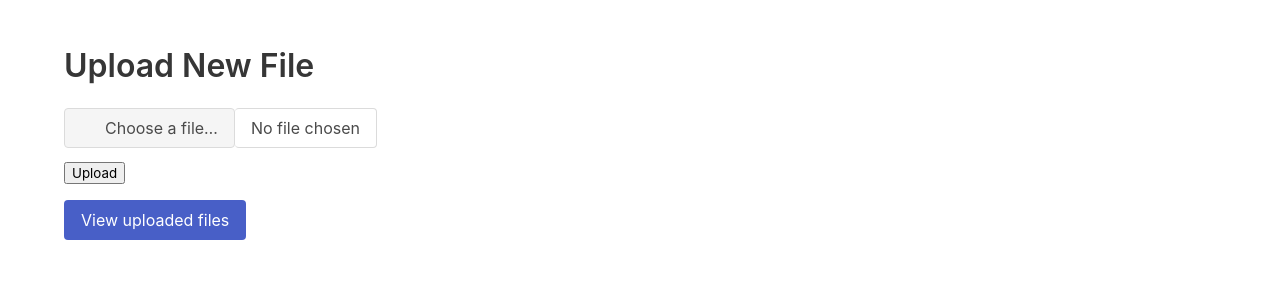
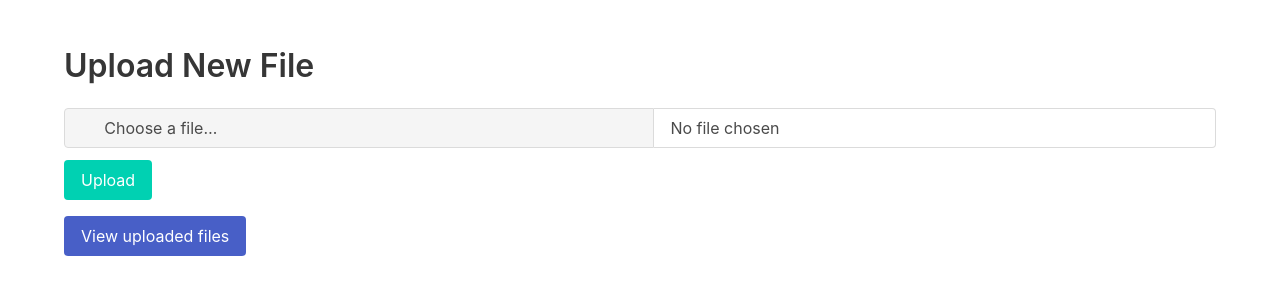
Before and after one commit to aalawlaqi/flask_uploadFiles_bulma, a Flask app: page / in a window 1280 px wide. Shown: the top 300 px of the page. Run offline with Flask 3, Linux system fonts and the light colour scheme.

Commit message:
Update file-upload-template-bulma.html

```diff
--- a/templates/file-upload-template-bulma.html
+++ b/templates/file-upload-template-bulma.html
@@ -5,6 +5,14 @@
     <meta name="viewport" content="width=device-width, initial-scale=1">
     <title>File Upload</title>
     <link rel="stylesheet" href="https://cdn.jsdelivr.net/npm/bulma@0.9.4/css/bulma.min.css">
+    <style>
+        .file-label {
+            width: 100%;
+        }
+        .file-cta {
+            flex-grow: 1;
+        }
+    </style>
 </head>
 <body>
     <section class="section">
@@ -21,20 +29,26 @@
                 {% endif %}
             {% endwith %}
 
-            <form method="post" enctype="multipart/form-data">
+            <form method="post" enctype="multipart/form-data" id="uploadForm">
                 <div class="field">
+                    <div class="file has-name is-fullwidth">
                         <label class="file-label">
-                        <input class="file-input" type="file" name="file" accept="*/*">
+                            <input class="file-input" type="file" name="file" accept="*/*" id="fileInput">
                             <span class="file-cta">
                                 <span class="file-icon">
                                     <i class="fas fa-upload"></i>
                                 </span>
                                 <span class="file-label">Choose a file…</span>
                             </span>
-                        <span class="file-name">No file chosen</span>
+                            <span class="file-name" id="fileName">No file chosen</span>
                         </label>
                     </div>
-                <button type="submit">Upload</button>
+                </div>
+                <div class="field">
+                    <div class="control">
+                        <button type="submit" class="button is-primary">Upload</button>
+                    </div>
+                </div>
             </form>
 
             <div class="mt-4">
@@ -42,10 +56,12 @@
             </div>
         </div>
     </section>
+    <script>
+        document.addEventListener('DOMContentLoaded', function() {
+            const fileInput = document.getElementById('fileInput');
+            const fileName = document.getElementById('fileName');
+            const form = document.getElementById('uploadForm');
 
-    <script>
-        const fileInput = document.querySelector('.file-input');
-        const fileName = document.querySelector('.file-name');
             fileInput.addEventListener('change', (e) => {
                 if (e.target.files.length > 0) {
                     fileName.textContent = e.target.files[0].name;
@@ -53,6 +69,20 @@
                     fileName.textContent = 'No file chosen';
                 }
             });
+
+            // Handle form submission
+            form.addEventListener('submit', function(e) {
+                if (!fileInput.files || fileInput.files.length === 0) {
+                    e.preventDefault();
+                    alert('Please select a file before uploading.');
+                }
+            });
+
+            // Additional handler for iOS devices
+            document.querySelector('.file-cta').addEventListener('click', function(e) {
+                fileInput.click();
+            });
+        });
     </script>
 </body>
 </html>
```
Lines whose indentation alone changed are shown as unchanged.
